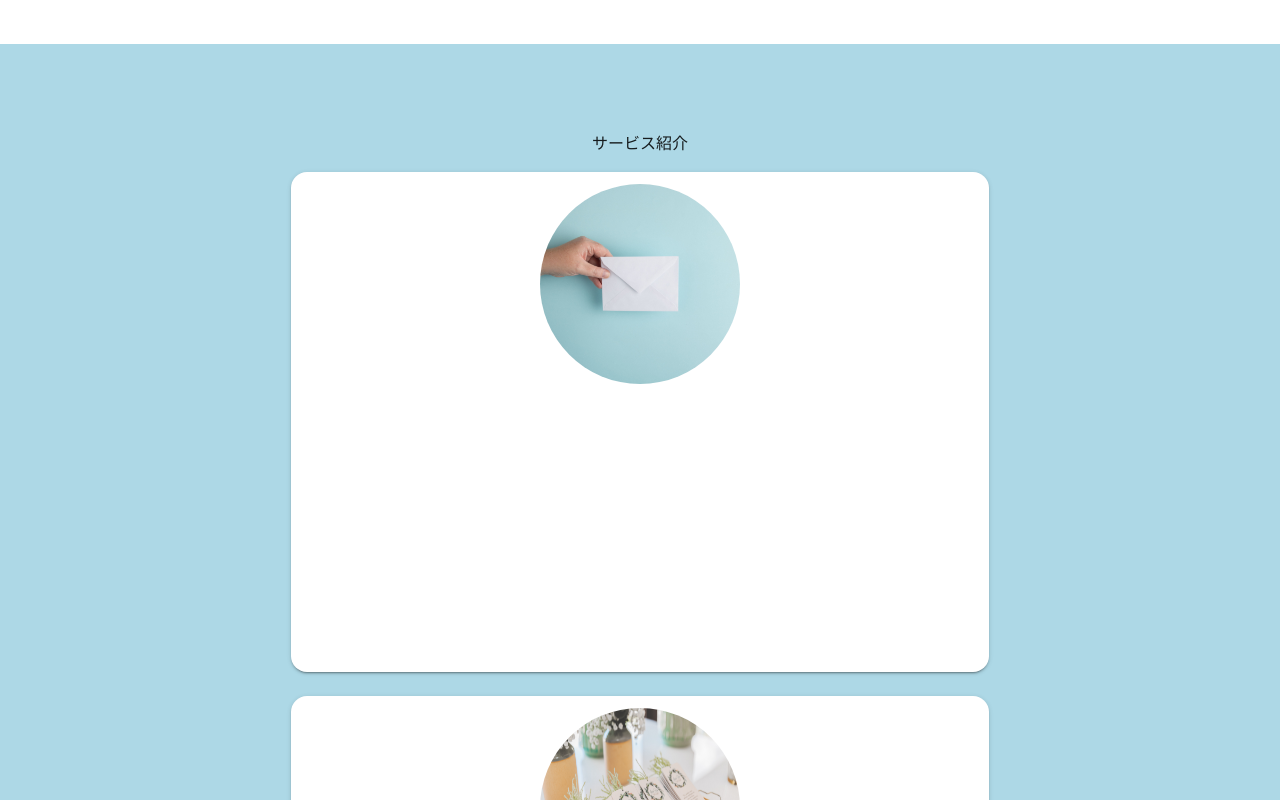
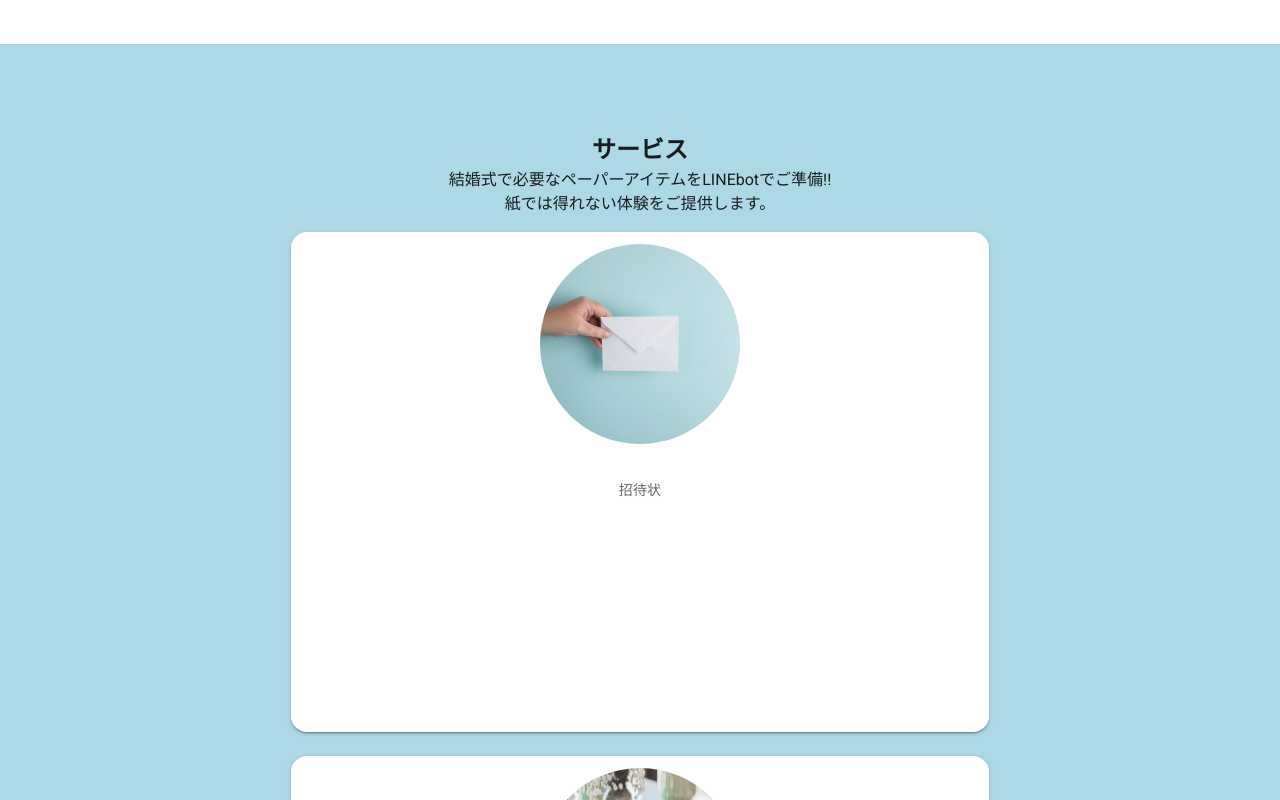
Before and after one commit to Toya-kkhr/bluwm_lp, a Vue app: page / in a window 1280 px wide. Shown: the part 520-1320 px from the top of the page. Built offline with nearby package versions, Linux system fonts and the light colour scheme.

Commit message:
20211212

```diff
--- a/src/components/home/home_contents.vue
+++ b/src/components/home/home_contents.vue
@@ -1,17 +1,23 @@
 <template>
     <div>
-    <p>サービス紹介</p>
+
+    <h2>サービス</h2>
+    <div>
+        <p>
+            結婚式で必要なペーパーアイテムをLINEbotでご準備!!<br>
+            紙では得れない体験をご提供します。
+        </p>
+    </div>
 <v-row
 xs='1'>
         <v-col
-        v-for="contents in contents_img"
+        v-for="contents in contents"
             :key="contents"
         cols='12'
         >
             <v-card
             height="500px"
             class="rounded-xl"
-
             >
             <img
             :src="contents.img"
@@ -19,6 +25,9 @@ xs='1'>
             height="200px"
             class="rounded-circle ma-3"
             />
+            <v-card-subtitle>
+            {{contents.title}}
+            </v-card-subtitle>
             </v-card>
         </v-col>
 </v-row>
@@ -29,10 +38,16 @@ xs='1'>
 export default {
     data() {
         return{
-            contents_img: [
-                {img: require('@/assets/invitation.jpg')},
-                {img: require('@/assets/reception.jpg')},
-                {img: require('@/assets/entertainment.jpg')},
+            contents: [
+                {img: require('@/assets/invitation.jpg'),
+                title: '招待状'
+                },
+                {img: require('@/assets/reception.jpg'),
+                title: '席次表/メニュー'
+                },
+                {img: require('@/assets/entertainment.jpg'),
+                title: '余興'
+                },
             ],
             }
         }
--- a/src/components/home/home_form.vue
+++ b/src/components/home/home_form.vue
@@ -15,6 +15,8 @@
                     </v-text-field>
                     <v-text-field>
                     </v-text-field>
+                    <v-text-area>
+                    </v-text-area>
                 </v-form>
             </v-card>
         </v-col>
```
Also changed, not shown: 2 other files (tests, documents, lock files or other folders).
